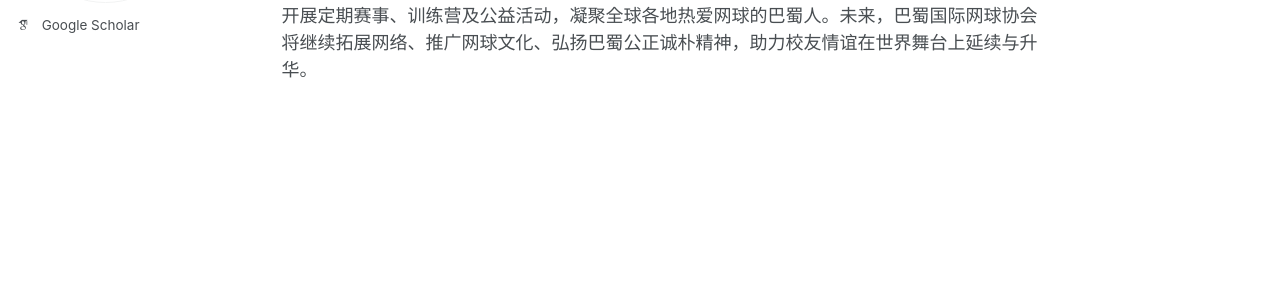
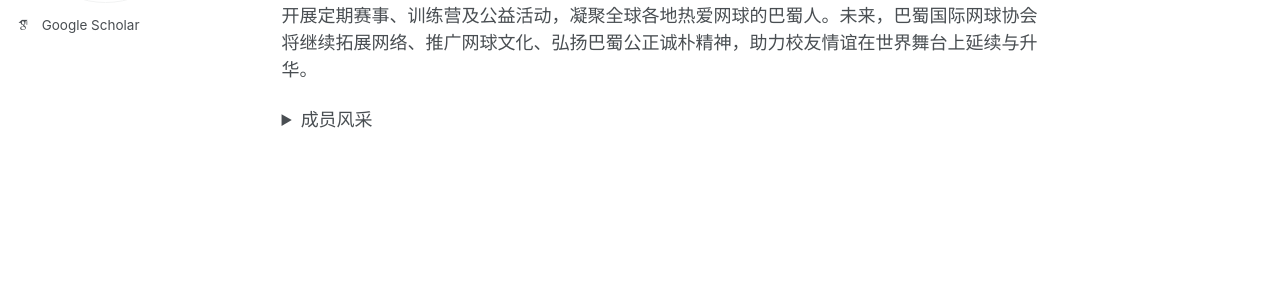
Before and after one commit to BSITA-CQ/BSITA-CQ.github.io, a Jekyll site: the page built from _pages/about.md, in a window 1280 px wide. Shown: the part 278-578 px from the top of the page. Built offline with Jekyll 4.4.1, drawn with Linux system fonts in a browser that asks for light colours; some web fonts are replaced.

Commit message:
Update about.md

```diff
--- a/_pages/about.md
+++ b/_pages/about.md
@@ -10,3 +10,12 @@
 <br/>
 
 巴蜀国际网球协会（BSITA）是由巴蜀中学往届校友发起成立的非营利性体育组织，旨在通过网球这一项国际化运动搭建起海内外巴蜀校友之间的交流平台。协会秉承“以球会友、以网为桥”的理念，积极推动校友情感联络、体育文化交流及身心健康发展。协会的目标是在多个国家和地区开展定期赛事、训练营及公益活动，凝聚全球各地热爱网球的巴蜀人。未来，巴蜀国际网球协会将继续拓展网络、推广网球文化、弘扬巴蜀公正诚朴精神，助力校友情谊在世界舞台上延续与升华。
+
+
+
+<details>
+<summary>成员风采</summary>
+
+![]
+
+</details>
```
